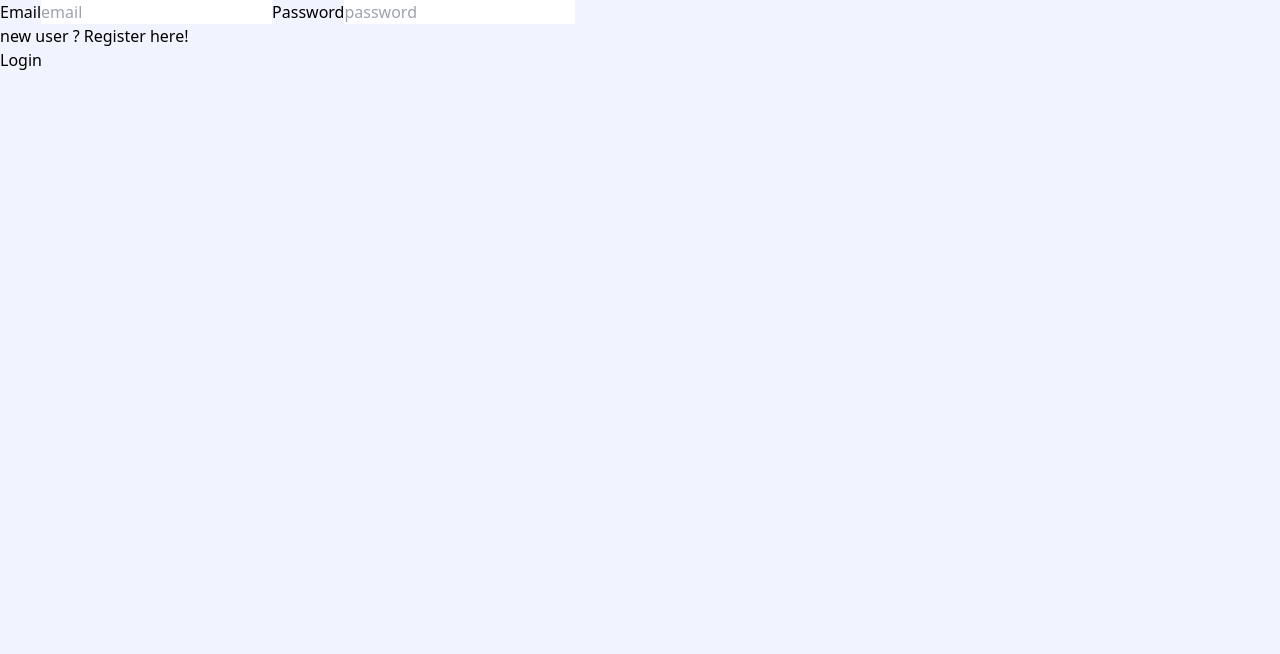
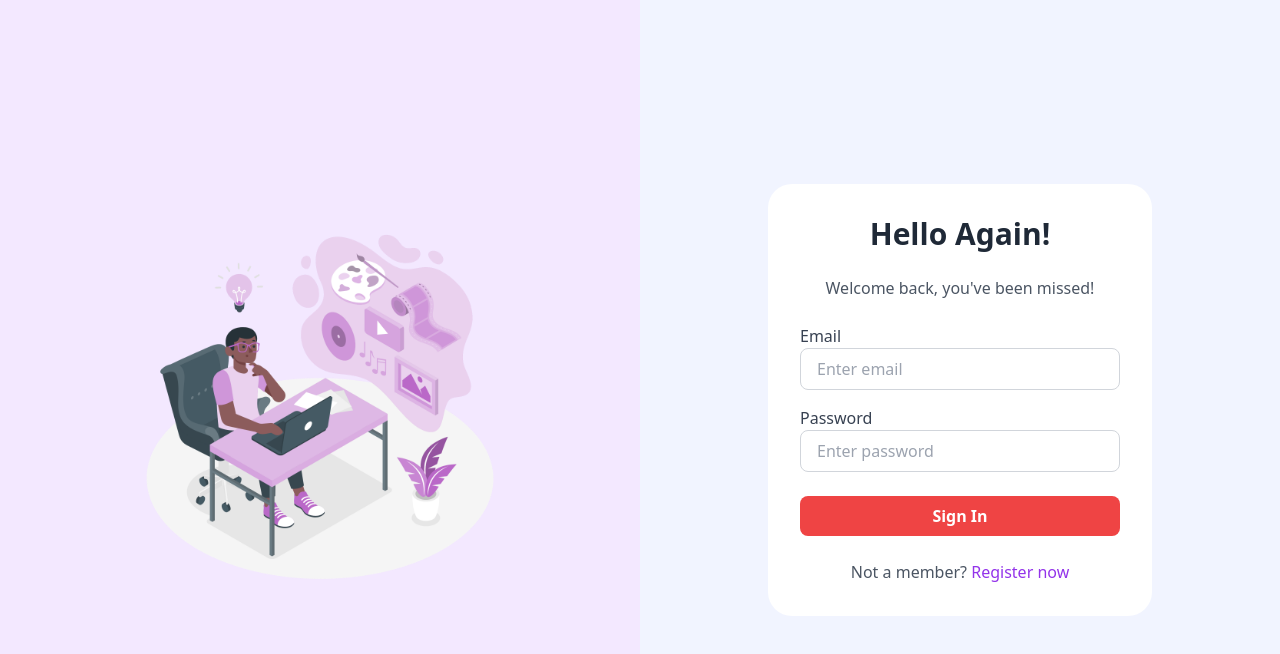
Before and after one commit to Dharanidharannov/blog-app, a Next.js app: page /SignIn in a window 1280 px wide. Shown: the top 654 px of the page. Built offline with nearby package versions, Linux system fonts and the light colour scheme.

Commit message:
completed home page and login page styling and added blog display page

```diff
--- /dev/null
+++ b/app/BlogDisplay/[id]/page.jsx
@@ -0,0 +1,50 @@
+"use client";
+
+import React, { useEffect, useState } from "react";
+import { useParams } from "next/navigation";
+import BlogDisplayService from "../../../Services/BlogDisplay.service";
+import Navbar from "../../Navbar/page";
+
+function BlogDetails() {
+  const { id } = useParams();
+  const [blog, setBlog] = useState(null);
+
+  useEffect(() => {
+    if (id) {
+      const getBlogDetails = async () => {
+        const blogData = await BlogDisplayService.getBlogById(id);
+        setBlog(blogData);
+        console.log(blogData);
+      };
+      getBlogDetails();
+    }
+  }, [id]);
+
+  return (
+    <div>
+      <Navbar />
+      {blog &&
+        <div className="p-4">
+          <h1 className="text-3xl font-bold">{blog.title}</h1>
+          <img
+            src={blog.imageUrl}
+            alt={blog.title}
+            className="w-full h-64 object-cover my-4"
+          />
+          <div
+            className="text-lg text-gray-700"
+            dangerouslySetInnerHTML={{ __html: blog.content }}
+          />
+          <div className="mt-4">
+            <p className="font-semibold">By: {blog.user && blog.user.username}</p>
+            <p className="text-sm text-gray-500">
+              {new Date(blog.createdAt).toLocaleDateString()}
+            </p>
+          </div>
+        </div>
+      }
+    </div>
+  );
+}
+
+export default BlogDetails;
--- a/app/Navbar/page.jsx
+++ b/app/Navbar/page.jsx
@@ -12,7 +12,7 @@ function Navbar() {
         <div className="text-black text-xl font-bold">
           <Link href="/User">BlogSite</Link>
         </div>
-        <div className="relative ">
+        <div className="relative hidden md:flex ">
           <input
             type="text"
             className="w-80 px-4 py-2 rounded-2xl text-black bg-slate-200"
@@ -22,18 +22,30 @@ function Navbar() {
           />
         </div>
 
-        <ul className="flex space-x-9 text-black ">
-          <li>
-            <Link href="/">Home</Link>
+        <ul className="md:flex space-x-9 text-black hidden">
+          <li className="group">
+            <Link href="/" className="relative">
+              Home
+              <span className="absolute left-0 bottom-0 w-0 h-[2px] bg-black transition-all duration-500 group-hover:w-full"></span>
+            </Link>
           </li>
-          <li>
-            <Link href="/about">Add Blog</Link>
+          <li className="group">
+            <Link href="/about" className="relative">
+              Add Blog
+              <span className="absolute left-0 bottom-0 w-0 h-[2px] bg-black transition-all duration-500 group-hover:w-full"></span>
+            </Link>
           </li>
-          <li>
-            <Link href="/contact">Contact</Link>
+          <li className="group">
+            <Link href="/contact" className="relative">
+              Contact
+              <span className="absolute left-0 bottom-0 w-0 h-[2px] bg-black transition-all duration-500 group-hover:w-full"></span>
+            </Link>
           </li>
-          <li>
-            <Link href="/categories">Login</Link>
+          <li className="group">
+            <Link href="/SignIn" className="relative">
+              Login
+              <span className="absolute left-0 bottom-0 w-0 h-[2px] bg-black transition-all duration-500 group-hover:w-full"></span>
+            </Link>
           </li>
         </ul>
       </div>
--- a/app/SignIn/page.jsx
+++ b/app/SignIn/page.jsx
@@ -18,43 +18,76 @@ function Login() {
 
     try {
       const result = await loginService.loginUser(email, password);
-
-      if (result && result.message === "Login successful") {
+      if (result && result.message === 'Login successful') {
         setSuccessMsg(result.message);
         router.push('/User');
       } else {
         setErrorMsg(result.message);
       }
     } catch (error) {
-      setErrorMsg("please try again later");
+      setErrorMsg('Please try again later');
     }
   };
 
   return (
-    <div className="login">
+    <div className="min-h-screen flex">
+
+      <div className="w-1/2 flex justify-center items-center bg-purple-100">
+        <img
+          src= "/images/login-logo.png"
+          alt="Illustration"
+          className="h-96"
+        />
+      </div>
+      <div className="w-1/2 flex flex-col justify-center items-center bg-custom-blue">
+        <div className="w-96 bg-white  rounded-3xl p-8">
+          <h2 className="text-3xl font-bold text-gray-800 text-center mb-6">Hello Again!</h2>
+          <p className="text-gray-600 text-center mb-6">
+            Welcome back, you've been missed!
+          </p>
           <form onSubmit={handleLogin}>
-          <label >Email</label>
+            <div className="mb-4">
+              <label className="block text-gray-700">Email</label>
               <input
                 type="email"
-            placeholder="email"
+                placeholder="Enter email"
                 value={email}
                 onChange={(e) => setEmail(e.target.value)}
                 required
+                className="w-full px-4 py-2 rounded-lg border border-gray-300 focus:outline-none focus:ring-2 focus:ring-purple-500"
               />
-          <label>Password</label>
+            </div>
+            <div className="mb-4">
+              <label className="block text-gray-700">Password</label>
               <input
                 type="password"
-            placeholder="password"
+                placeholder="Enter password"
                 value={password}
                 onChange={(e) => setPassword(e.target.value)}
                 required
+                className="w-full px-4 py-2 rounded-lg border border-gray-300 focus:outline-none focus:ring-2 focus:ring-purple-500"
               />
-          <p>new user ? <Link href="/signup">Register here!</Link></p>
-        {errorMsg && <p>{errorMsg}</p>}
-        {successMsg && <p>{successMsg}</p>}
-        <button type="submit" >Login</button>
+
+            </div>
+            <div className="mb-6 mt-6">
+              <button
+                type="submit"
+                className="w-full bg-red-500 hover:bg-red-600 text-white font-semibold py-2 rounded-lg transition duration-200"
+              >
+                Sign In
+              </button>
+            </div>
           </form>
-
+          <p className="text-center text-gray-600">
+            Not a member?{' '}
+            <Link href="/signup" className="text-purple-600 hover:underline">
+              Register now
+            </Link>
+          </p>
+          {errorMsg && <p className="text-center text-red-600 mt-4">{errorMsg}</p>}
+          {successMsg && <p className="text-center text-green-600 mt-4">{successMsg}</p>}
+        </div>
+      </div>
     </div>
   );
 }
--- a/app/User/page.jsx
+++ b/app/User/page.jsx
@@ -20,31 +20,29 @@ function BlogPage() {
   return (
     <div>
       <Navbar />
-      <div className="my-8 mt-14">
+      <div className="my-8 mt-16">
         <ul className="flex justify-center space-x-28 text-center">
-          <li className="bg-fuchsia-100  rounded-2xl" style={{ width: "150px", height: "30px" }}>
+          <li className="bg-fuchsia-100 rounded-2xl flex items-center justify-center" style={{ width: "150px", height: "35px" }}>
             <Link href="/category/books">Books</Link>
           </li>
-          <li className="bg-teal-100  rounded-2xl" style={{ width: "150px", height: "30px" }}>
+          <li className="bg-teal-100 rounded-2xl flex items-center justify-center" style={{ width: "150px", height: "35px" }}>
             <Link href="/category/technology">Technology</Link>
           </li>
-          <li className="bg-blue-100  rounded-2xl" style={{ width: "150px", height: "30px" }}>
+          <li className="bg-blue-100 rounded-2xl flex items-center justify-center" style={{ width: "150px", height: "35px" }}>
             <Link href="/category/sports">Sports</Link>
           </li>
-          <li className="bg-purple-100 rounded-2xl" style={{ width: "150px", height: "30px" }}>
+          <li className="bg-purple-100 rounded-2xl flex items-center justify-center" style={{ width: "150px", height: "35px" }}>
             <Link href="/category/entertainment">Entertainment</Link>
           </li>
-          <li className="bg-pink-100 rounded-2xl" style={{ width: "150px", height: "30px" }}>
+          <li className="bg-pink-100 rounded-2xl flex items-center justify-center" style={{ width: "150px", height: "35px" }}>
             <Link href="/category/facts">Facts</Link>
           </li>
         </ul>
       </div>
-      <div className="grid grid-cols-1 sm:grid-cols-2 lg:grid-cols-3 xl:grid-cols-4 gap-8 px-20 mt-14">
+      <div className="grid grid-cols-1 sm:grid-cols-2 lg:grid-cols-4 gap-14 px-20 mt-16">
         {blogs.map((blog) => (
-          <div
-            key={blog._id}
-            className="bg-white rounded-2xl overflow-hidden flex flex-col items-center p-4 transform transition-all hover:scale-105"
-          >
+          <Link href={`/BlogDisplay/${blog._id}`} key={blog._id}>
+            <div className="bg-white rounded-2xl overflow-hidden flex flex-col items-center p-4 transform transition-all hover:scale-105">
               <div className="w-full h-48 overflow-hidden rounded-lg">
                 <img
                   src={blog.imageUrl}
@@ -52,18 +50,25 @@ function BlogPage() {
                   className="w-full h-full object-cover"
                 />
               </div>
-            <div className="mt-4 w-full text-center">
+              <div className="mt-4 w-full">
                 <h1 className="text-lg font-bold mb-1 text-gray-800">{blog.title}</h1>
-              <p className="text-sm text-gray-500 mb-1">{blog.category}</p>
-              <div
-                dangerouslySetInnerHTML={{ __html: blog.content }}
-                className="text-sm text-gray-600 line-clamp-2"
-              />
+                <p className="text-sm text-gray-500 line-clamp-2">
+                  {UserPageService.shortContent(blog.content)}
+                </p>
+                <div className="flex justify-between items-center mt-3">
                   <p className="mt-2 text-sm font-semibold">
-                By: {blog.user && blog.user.username}
+                    By: {blog.user && blog.user.username} <br />
+                    <span className="text-gray-400 text-xs">
+                      {blog.user && blog.user.email}
+                    </span>
+                  </p>
+                  <p className="text-sm text-fuchsia-700 bg-fuchsia-200 rounded px-2">
+                    {blog.category}
                   </p>
                 </div>
               </div>
+            </div>
+          </Link>
         ))}
       </div>
     </div>
--- a/tailwind.config.js
+++ b/tailwind.config.js
@@ -10,6 +10,7 @@ module.exports = {
       colors: {
         background: "var(--background)",
         foreground: "var(--foreground)",
+        'custom-blue': '#f1f4ff',
       },
     },
   },
```
Also changed, not shown: Services/BlogDisplay.service.js (added, +22 -0 lines), Services/UserPage.service.js (+12 -0 lines), public/images/login-logo.png (added). Lines whose indentation alone changed are shown as unchanged.
